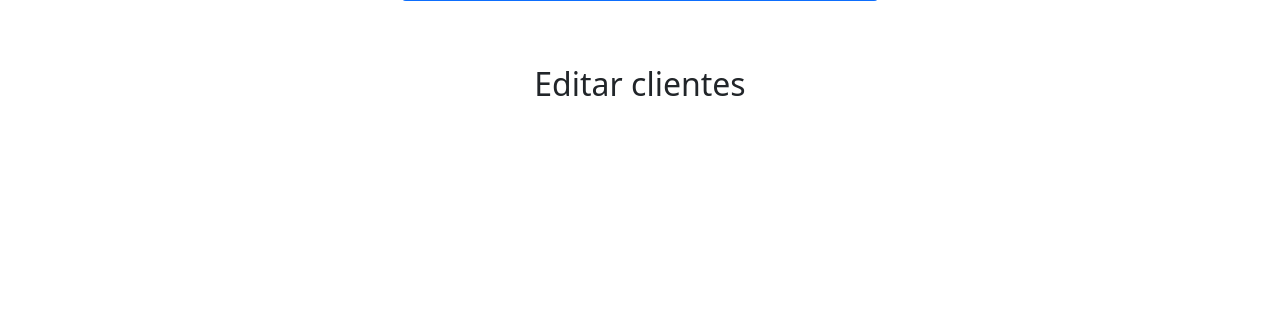
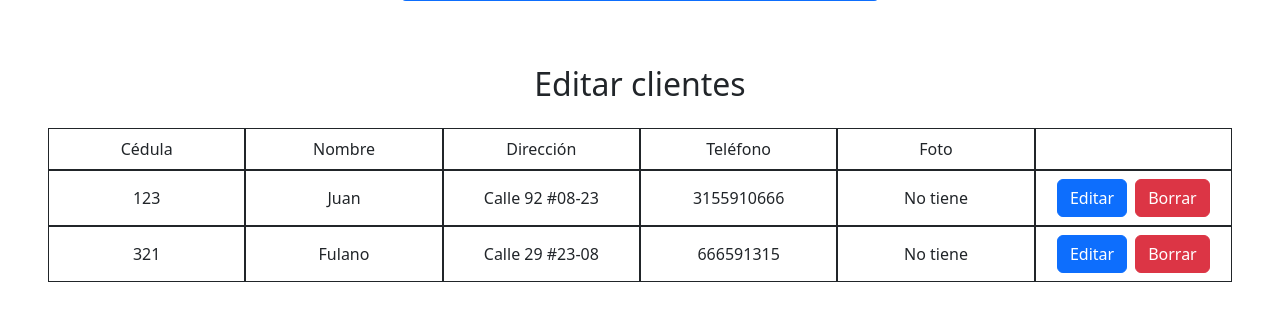
Before and after one commit to Juandiego001/sancho-limitada, a Flask app: page /clientes in a window 1280 px wide. Shown: the part 607-937 px from the top of the page. Before the commit the page ends 703 px from the top, so only its background shows below. Run offline with Flask 2, Linux system fonts and the light colour scheme; data comes from the database, SQL or seed files in the repository; both versions use the stored data as it was after the commit.

Commit message:
Realizando correcciones en la base de datos y finalizando Create, Read y Delete de la entidad de clientes. Posteriormente: Update

```diff
--- a/controllers/clientesController.py
+++ b/controllers/clientesController.py
@@ -1,12 +1,39 @@
+from flask import render_template, redirect, Blueprint
+from models.clientesModel import Clientes
+from server import db
 
 def clientesGet():
-    return ''
+    clientes = Clientes.query.all()
+    return render_template('clientes.html', clientes=clientes)
 
-def clientesPost():
-    return ''
+def clientesPost(form, files):
+    # Datos del cliente
+    cedula = form['cedula']
+    nombre = form['nombre']
+    direccion = form['direccion']
+    telefono = form['telefono']
 
-def clientesPut():
-    return ''
+    # Foto del cliente
+    foto = files['foto']
+    if foto.filename != '':
+        extension = foto.filename.split('.')[1]
+        foto.save('./static/' + str(cedula) +  '.'  + extension)
+        foto = 1
+    else:
+        foto = 0
 
-def clientesDelete():
-    return ''
+    cliente = Clientes(cedula, nombre, direccion, telefono, foto)
+    db.session.add(cliente)
+    db.session.commit()
+
+    return redirect('/clientes')
+
+def clientesPut(cedula, nuevoCliente):
+
+    return redirect('/clientes')
+
+def clientesDelete(cedula):
+    cliente = Clientes.query.get(cedula)
+    db.session.delete(cliente)
+    db.session.commit()
+    return redirect('/clientes')
--- a/models/detallesModel.py
+++ b/models/detallesModel.py
@@ -1,6 +1,6 @@
 from server import db
 
-class Detalle(db.Model):
+class Detalles(db.Model):
     cedula = db.Column(db.Integer, primary_key=True)
     nombre = db.Column(db.String(50), nullable=False)
     direccion = db.Column(db.String(60), nullable=False)
--- a/models/facturasModel.py
+++ b/models/facturasModel.py
@@ -1,6 +1,6 @@
 from server import db
 
-class Factura(db.Model):
+class Facturas(db.Model):
     cedula = db.Column(db.Integer, primary_key=True)
     nombre = db.Column(db.String(50), nullable=False)
     direccion = db.Column(db.String(60), nullable=False)
--- a/models/productosModel.py
+++ b/models/productosModel.py
@@ -1,6 +1,6 @@
 from server import db
 
-class Producto(db.Model):
+class Productos(db.Model):
     cedula = db.Column(db.Integer, primary_key=True)
     nombre = db.Column(db.String(50), nullable=False)
     direccion = db.Column(db.String(60), nullable=False)
--- a/routes/clientesRoutes.py
+++ b/routes/clientesRoutes.py
@@ -1,7 +1,19 @@
 from flask import request, render_template
 from server import app
+from controllers.clientesController import clientesGet, clientesPost, clientesPut, clientesDelete
 
-@app.route('/clientes', methods=['GET', 'POST', 'PUT', 'DELETE'])
-def clientes():
-    if request.method == 'GET':
-        return render_template('clientes.html')
+@app.route('/clientes')
+def clientesRouteGet():
+    return clientesGet()
+
+@app.route('/clientes-post', methods=['POST'])
+def clientesRoutePost():
+    return clientesPost(request.form, request.files)
+
+@app.route('/clientes-put')
+def clientesRoutePut(cedula, cliente):
+    return clientesPut(request.form)
+
+@app.route('/clientes-delete/<cedula>')
+def clientesRouteDelete(cedula):
+    return clientesDelete(cedula)
--- a/server.py
+++ b/server.py
@@ -14,10 +14,6 @@ db = SQLAlchemy(app)
 def index():
     return render_template('index.html')
 
-
-# Modelos
-from models.clientesModel import *
-
 # Rutas
 from routes.clientesRoutes import *
 from routes.productosRoutes import *
--- a/templates/clientes.html
+++ b/templates/clientes.html
@@ -3,7 +3,7 @@
 <!-- Registrar -->
 <h2 class="w-100 text-center py-3">Registrar clientes</h2>
 <div class="w-100">
-    <form class="w-75 mx-auto">
+    <form class="w-75 mx-auto" action="{{ url_for('clientesRoutePost') }}" method="POST" enctype="multipart/form-data">
         <div class="mb-2">
             <label class="form-label"  for="cedula">Cédula</label>
             <input class="form-control" type="number" name="cedula" id="cedula" placeholder="1005404989" />
@@ -37,10 +37,69 @@
     </form>
 </div>
 
-<!-- Editar -->
+<!-- Editar y Eliminar-->
 <h2 class="w-100 text-center py-3">Editar clientes</h2>
-<div class="w-100">
+<div class="w-100 m-0 mb-5">
 
+    <!-- Encabezados de tabla -->
+    <div class="row justify-content-center m-0 px-5" >
+        <div class="col d-flex justify-content-center align-items-center border border-dark py-2">
+            Cédula
+        </div>
+        <div class="col d-flex justify-content-center align-items-center border border-dark py-2">
+            Nombre
+        </div>
+        <div class="col d-flex justify-content-center align-items-center border border-dark py-2">
+            Dirección
+        </div>
+        <div class="col d-flex justify-content-center align-items-center border border-dark py-2">
+            Teléfono
+        </div>
+        <div class="col d-flex justify-content-center align-items-center border border-dark py-2">
+            Foto
+        </div>
+        <div class="col d-flex justify-content-center align-items-center border border-dark py-2">
+            <!-- Hace referencia a las acciones de borrar o editar -->
+        </div>
+    </div>
+
+    {% for cliente in clientes %}
+
+    <div class="row justify-content-center m-0 px-5" >
+        <div class="col d-flex justify-content-center align-items-center border border-dark py-2">
+            {{cliente.cedula}}
+        </div>
+        <div class="col d-flex justify-content-center align-items-center border border-dark py-2">
+            {{cliente.nombre}}
+        </div>
+        <div class="col d-flex justify-content-center align-items-center border border-dark py-2">
+            {{cliente.direccion}}
+        </div>
+        <div class="col d-flex justify-content-center align-items-center border border-dark py-2">
+            {{cliente.telefono}}
+        </div>
+        <div class="col d-flex justify-content-center align-items-center border border-dark py-2">
+            {% if cliente.foto == 1 %}
+                <img src="{{ url_for('static', filename=cliente.cedula|string + '.jpg')}}"
+                    class="w-50" />
+            {% else %}
+                No tiene
+            {% endif %}
+        </div>
+        <div class="col d-flex justify-content-center align-items-center border border-dark py-2">
+            <a class="btn btn-primary me-2"
+                href="{{ url_for('clientesRoutePut', cedula=cliente.cedula, cliente=cliente) }}">
+                Editar
+            </a>
+
+            <a class="btn btn-danger"
+                href="{{ url_for('clientesRouteDelete', cedula=cliente.cedula) }}">
+                Borrar
+            </a>
+        </div>
+    </div>
+
+    {% endfor %}
 </div>
 
 
```
Also changed, not shown: database/script_creacion.sql (+16 -9 lines), models/clientesModel.py (+8 -4 lines), static/1005418303.jpg (added), 2 other files.
